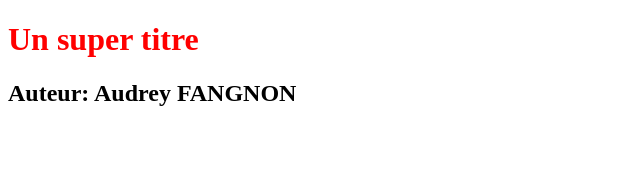
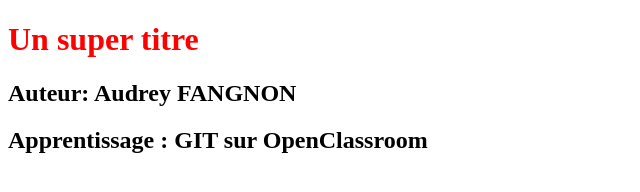
Before and after one commit to Drey47/OpenClassroomProjects, a plain HTML site: page index.html in a window 1280 px wide. Shown: the whole page, without its empty margins (0-640 px from the left). Drawn offline with Linux system fonts and the light colour scheme.

Commit message:
ajout de l'apprentissage

```diff
--- a/index.html
+++ b/index.html
@@ -7,5 +7,6 @@
 <body>
    <h1>Un super titre</h1>
    <h2>Auteur: Audrey FANGNON</h2>
+   <h2>Apprentissage : GIT sur OpenClassroom</h2>
 </body>
 </html>
```
